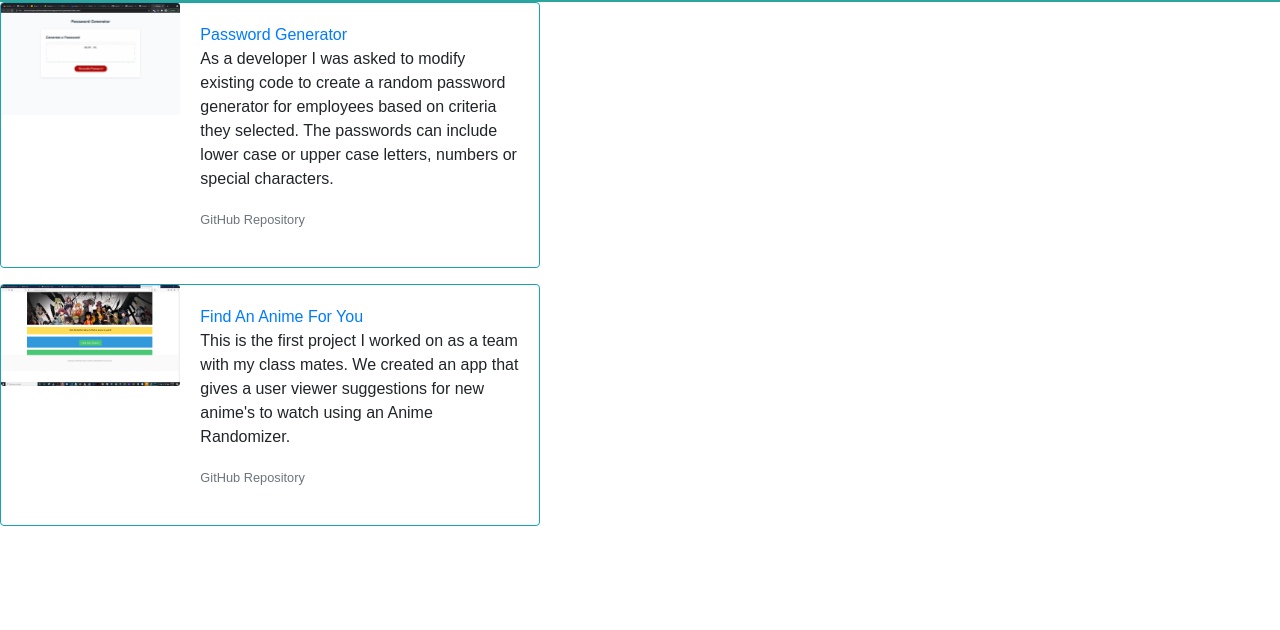
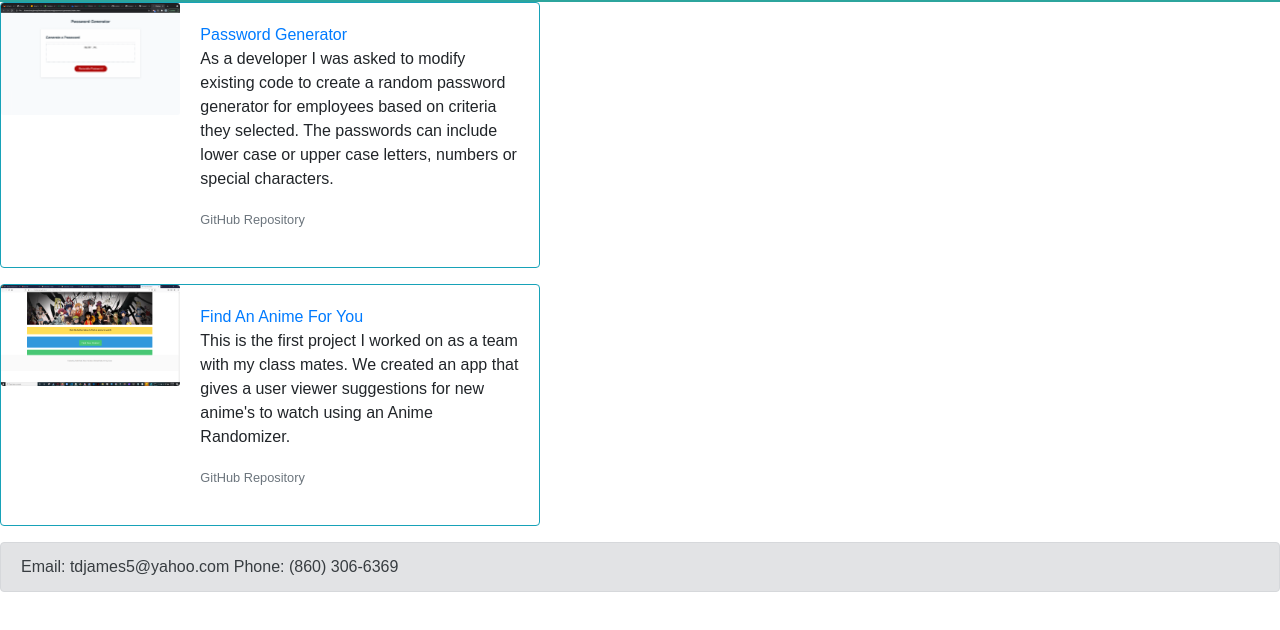
Before and after one commit to tdjames20/Professional-Materials, a plain HTML site: page index.html in a window 1280 px wide. Shown: the part 54-684 px from the top of the page. Drawn offline with nearby package versions, Linux system fonts and the light colour scheme; files whose address does not match are found by name.

Commit message:
updated readme

```diff
--- a/index.html
+++ b/index.html
@@ -22,6 +22,7 @@
           </div>
         </div>
       </nav>
+
 
 
     <card class="card border-info mb-3" style="max-width: 540px;">
@@ -53,6 +54,11 @@
           </div>
         </div>
     </card>
+</body>
 
-</body>
+<footer>
+    <div class="alert alert-secondary" role="alert">
+        Email: tdjames5@yahoo.com Phone: (860) 306-6369
+      </div>
+</footer>
 </html>
```
Also changed, not shown: Assets/Images/Professional-Material.jpg (added), 1 other file.
